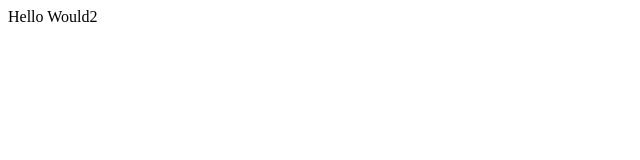
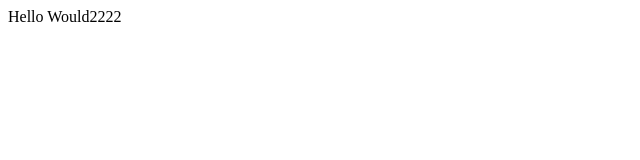
Before and after one commit to htahiru/sample, a plain HTML site: page index.html in a window 1280 px wide. Shown: the full height of the page, 0-640 px from the left. Drawn offline with Linux system fonts and the light colour scheme.

Commit message:
サンプル更新

```diff
--- a/index.html
+++ b/index.html
@@ -7,6 +7,6 @@
   <title>Document</title>
 </head>
 <body>
-  Hello Would2
+  Hello Would2222
 </body>
 </html>
```
